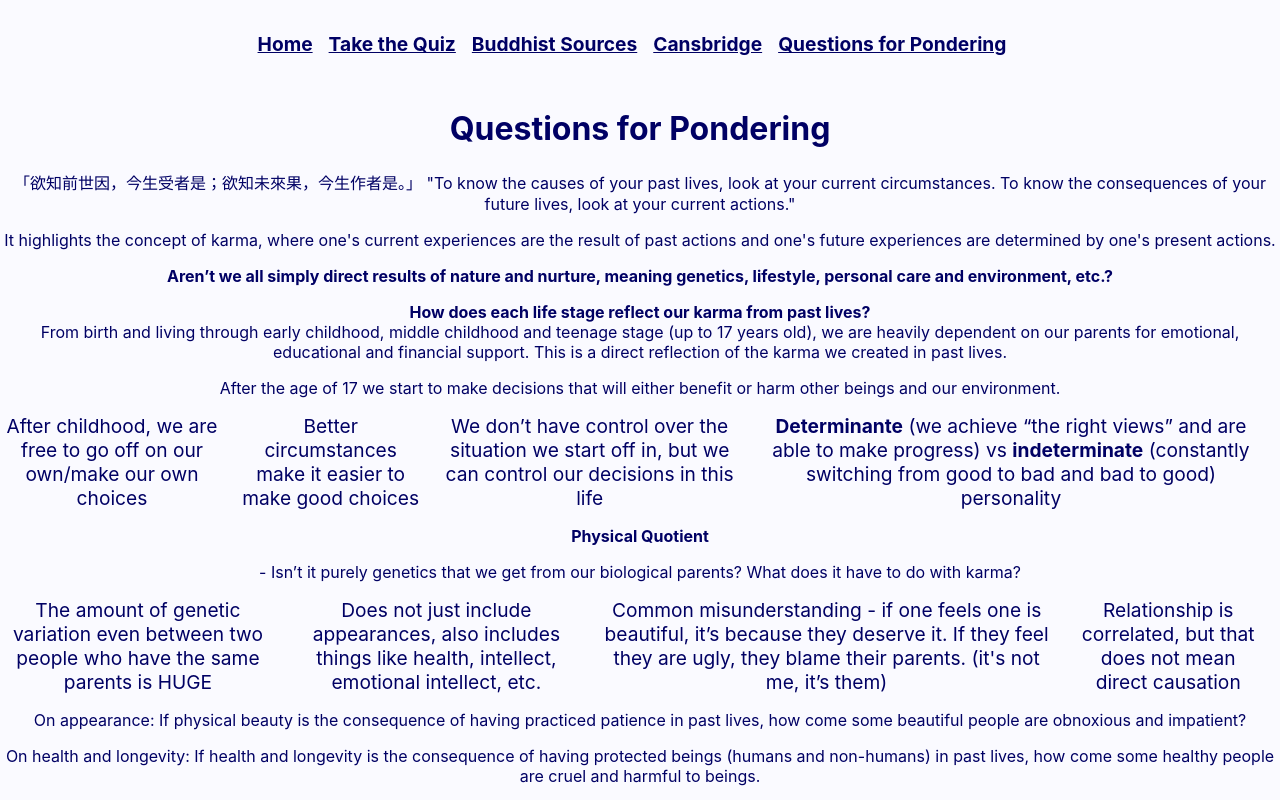
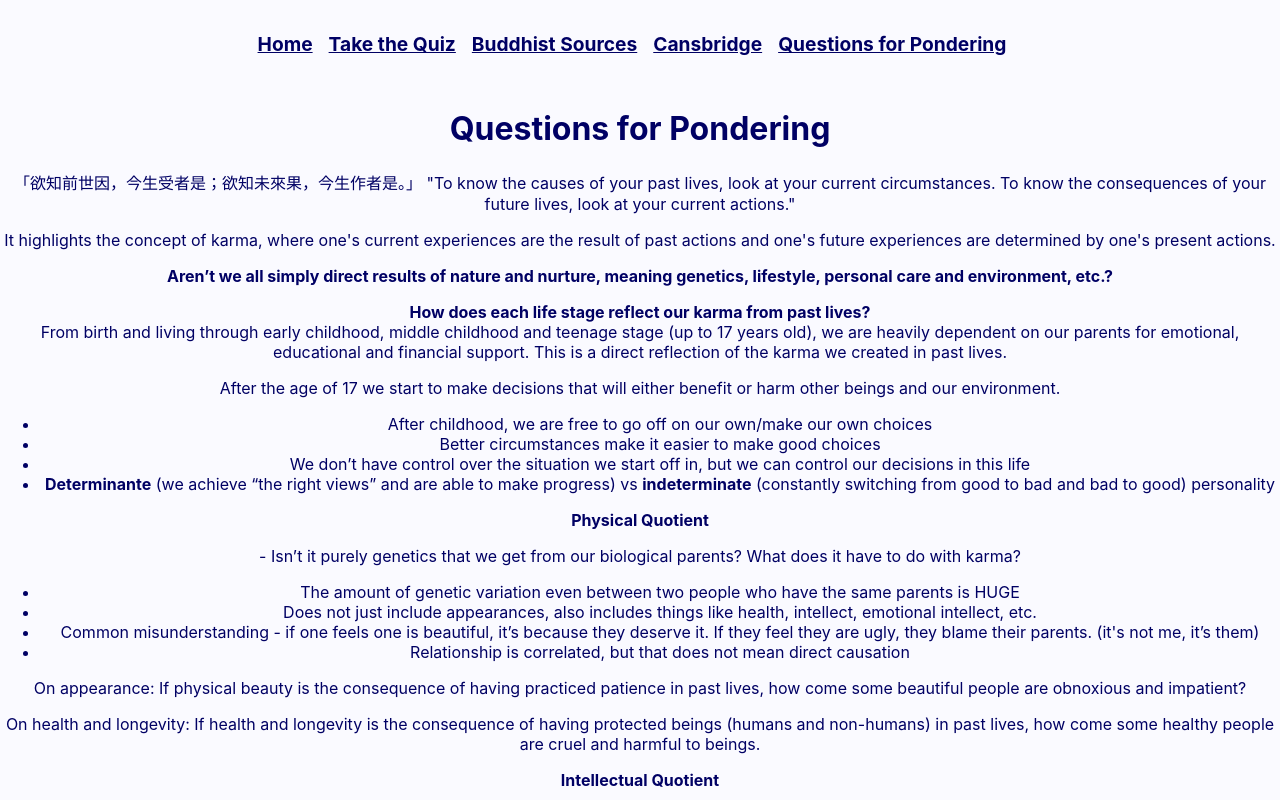
Before and after one commit to TheFloatingString/self-reflection-frontend, a React (Create React App) app: page /faq in a window 1280 px wide. Shown: the top 800 px of the page. Built offline with nearby package versions, Linux system fonts and the light colour scheme.

Commit message:
Fix list rendering bug

```diff
--- a/src/App.css
+++ b/src/App.css
@@ -56,13 +56,13 @@ nav {
   padding: 1rem;
 }
 
-ul {
+.ul-navbar {
   display: flex;
   list-style: none;
   padding: 0;
 }
 
-li {
+.li-navbar {
   margin-right: 1rem;
   font-size: 1.2rem;
 }
--- a/src/components/NavigationBar.js
+++ b/src/components/NavigationBar.js
@@ -6,12 +6,12 @@ function NavigationBar() {
   return (
     <div>
       <nav>
-        <ul>
-          <li><Link to="/">Home</Link></li>
-          <li><Link to="/quiz">Take the Quiz</Link></li>
-          <li><Link to="/translated-scripts">Buddhist Sources</Link></li>
-          <li><Link to="/cansbridge">Cansbridge</Link></li>
-          <li><Link to="/faq">Questions for Pondering</Link></li>
+        <ul class="ul-navbar">
+          <li class="li-navbar"><Link to="/">Home</Link></li>
+          <li class="li-navbar"><Link to="/quiz">Take the Quiz</Link></li>
+          <li class="li-navbar"><Link to="/translated-scripts">Buddhist Sources</Link></li>
+          <li class="li-navbar"><Link to="/cansbridge">Cansbridge</Link></li>
+          <li class="li-navbar"><Link to="/faq">Questions for Pondering</Link></li>
         </ul>
       </nav>
     </div>
```
